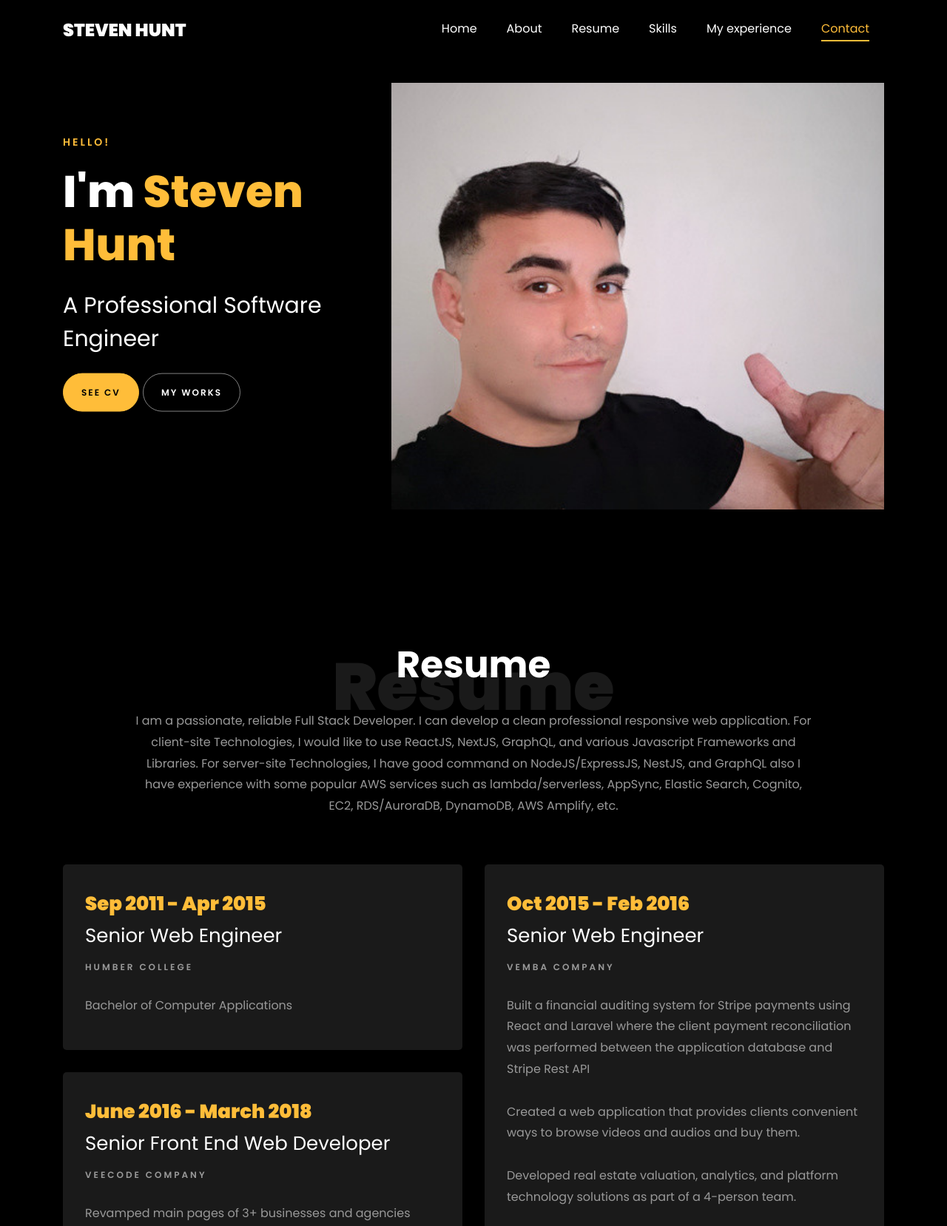
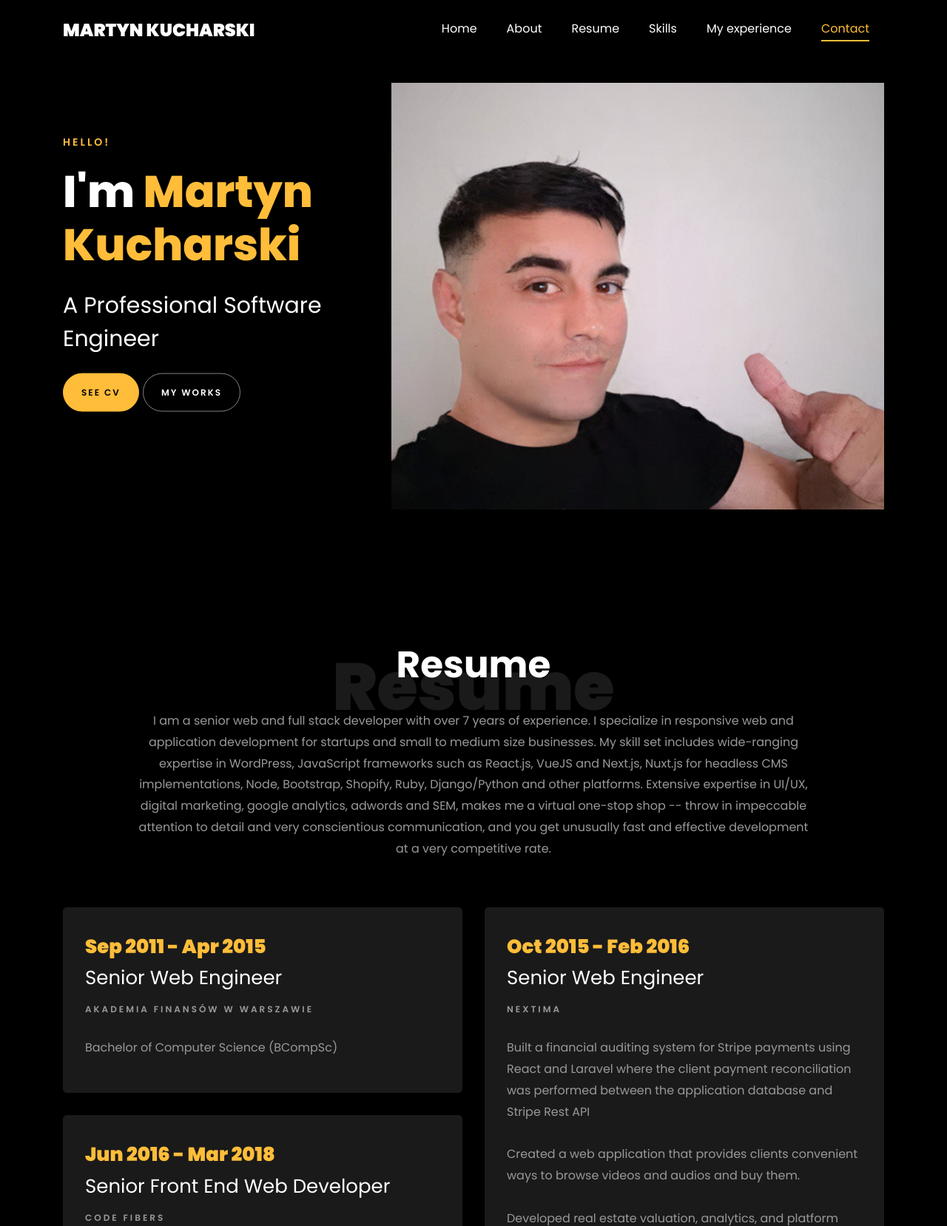
Before and after one commit to morepassionate/morepassionate.github.io, a plain HTML site: page index.html in a window 1280 px wide. Shown: the top 1658 px of the page at 74% size. Drawn offline with Linux system fonts and the light colour scheme; files whose address does not match are found by name.

Commit message:
fixed: index.html

```diff
--- a/index.html
+++ b/index.html
@@ -1,7 +1,7 @@
 <!DOCTYPE html>
 <html lang="en">
   <head>
-    <title>Steven Hunt Freelancer</title>
+    <title>Martyn Kucharski Freelancer</title>
     <meta charset="utf-8" />
     <meta
       name="viewport"
@@ -34,7 +34,7 @@
       id="ftco-navbar"
     >
       <div class="container">
-        <a class="navbar-brand" href="index.html">Steven Hunt</a>
+        <a class="navbar-brand" href="index.html">Martyn Kucharski</a>
         <button
           class="navbar-toggler js-fh5co-nav-toggle fh5co-nav-toggle"
           type="button"
@@ -96,11 +96,11 @@
               >
                 <div class="text">
                   <span class="subheading">Hello!</span>
-                  <h1 class="mb-4 mt-3">I'm <span>Steven Hunt</span></h1>
+                  <h1 class="mb-4 mt-3">I'm <span>Martyn Kucharski</span></h1>
                   <h2 class="mb-4">A Professional Software Engineer</h2>
                   <p>
                     <a
-                      href="assets/Steven_Hunt.pdf"
+                      href="assets/aboutme.pdf"
                       class="btn btn-primary py-3 px-4"
                       target="_blank"
                       >See CV</a
@@ -126,14 +126,17 @@
             <h1 class="big big-2">Resume</h1>
             <h2 class="mb-4">Resume</h2>
             <p>
-              I am a passionate, reliable Full Stack Developer. I can develop a
-              clean professional responsive web application. For client-site
-              Technologies, I would like to use ReactJS, NextJS, GraphQL, and
-              various Javascript Frameworks and Libraries. For server-site
-              Technologies, I have good command on NodeJS/ExpressJS, NestJS, and
-              GraphQL also I have experience with some popular AWS services such
-              as lambda/serverless, AppSync, Elastic Search, Cognito, EC2,
-              RDS/AuroraDB, DynamoDB, AWS Amplify, etc.
+              I am a senior web and full stack developer with over 7 years of
+              experience. I specialize in responsive web and application
+              development for startups and small to medium size businesses. My
+              skill set includes wide-ranging expertise in WordPress, JavaScript
+              frameworks such as React.js, VueJS and Next.js, Nuxt.js for
+              headless CMS implementations, Node, Bootstrap, Shopify, Ruby,
+              Django/Python and other platforms. Extensive expertise in UI/UX,
+              digital marketing, google analytics, adwords and SEM, makes me a
+              virtual one-stop shop -- throw in impeccable attention to detail
+              and very conscientious communication, and you get unusually fast
+              and effective development at a very competitive rate.
             </p>
           </div>
         </div>
@@ -142,13 +145,13 @@
             <div class="resume-wrap ftco-animate">
               <span class="date">Sep 2011 - Apr 2015</span>
               <h2>Senior Web Engineer</h2>
-              <span class="position">Humber College</span>
-              <p class="mt-4">Bachelor of Computer Applications</p>
+              <span class="position">Akademia Finansów w Warszawie</span>
+              <p class="mt-4">Bachelor of Computer Science (BCompSc)</p>
             </div>
             <div class="resume-wrap ftco-animate">
-              <span class="date">June 2016 - March 2018</span>
+              <span class="date">Jun 2016 - Mar 2018</span>
               <h2>Senior Front End Web Developer</h2>
-              <span class="position">VEECODE Company</span>
+              <span class="position">CODE FIBERS</span>
               <p class="mt-4">
                 Revamped main pages of 3+ businesses and agencies using React
                 and Vue. <br /><br />
@@ -163,7 +166,7 @@
             <div class="resume-wrap ftco-animate">
               <span class="date">Jul 2021 - Feb 2022</span>
               <h2>Senior Full Stack Web Developer</h2>
-              <span class="position">Xello, formerly Career Cruising</span>
+              <span class="position">UNITEAM</span>
               <p class="mt-4">
                 Built an API for an internal dashboard showing sales and usage
                 statistics <br /><br />
@@ -180,7 +183,7 @@
             <div class="resume-wrap ftco-animate">
               <span class="date">Oct 2015 - Feb 2016</span>
               <h2>Senior Web Engineer</h2>
-              <span class="position">Vemba Company</span>
+              <span class="position">NEXTIMA</span>
               <p class="mt-4">
                 Built a financial auditing system for Stripe payments using
                 React and Laravel where the client payment reconciliation was
@@ -231,23 +234,23 @@
                 <h1 class="big">About</h1>
                 <h2 class="mb-4">About me</h2>
                 <p>
-                  I am a professional full-stack web developer, with 8+ years
-                  experience building websites that make a difference in a
-                  business’s bottom line.
+                  I am a senior web and full stack developer with over 7 years
+                  of experience. I specialize in responsive web and application
+                  development for startups and small to medium size businesses.
                 </p>
                 <ul class="about-info mt-4 px-md-0 px-2">
                   <li class="d-flex">
-                    <span>Name:</span> <span>Steven Hunt</span>
+                    <span>Name:</span> <span>Martyn Kucharski</span>
                   </li>
                   <li class="d-flex">
                     <span>Date of birth:</span> <span>March 04, 1994</span>
                   </li>
                   <li class="d-flex">
                     <span>Address:</span>
-                    <span>Victorial St. Toronto Canada</span>
+                    <span>Bednarska 20A, 00-321 Warszawice, Poland</span>
                   </li>
                   <li class="d-flex">
-                    <span>Zip code:</span> <span>M5B 1T8</span>
+                    <span>Zip code:</span> <span>00-321</span>
                   </li>
                   <li class="d-flex">
                     <span>Email:</span> <span>thisisthelife0304@gmail.com</span>
@@ -842,7 +845,7 @@
                 <span class="icon-map-signs"></span>
               </div>
               <h3 class="mb-4">Address</h3>
-              <p>Victorial St. Toronto Canada</p>
+              <p>Bednarska 20A, 00-321 Warszawice, Poland</p>
             </div>
           </div>
           <div class="col-md-6 col-lg-3 d-flex ftco-animate">
@@ -887,7 +890,7 @@
               </script>
               All rights reserved | This template is made with
               <i class="icon-heart color-danger" aria-hidden="true"></i> by
-              <a href="#" target="_blank">Steven Hunt</a>
+              <a href="#" target="_blank">Martyn Kucharski</a>
               <!-- Link back to Colorlib can't be removed. Template is licensed under CC BY 3.0. -->
             </p>
           </div>
```
Also changed, not shown: 2 other files.
